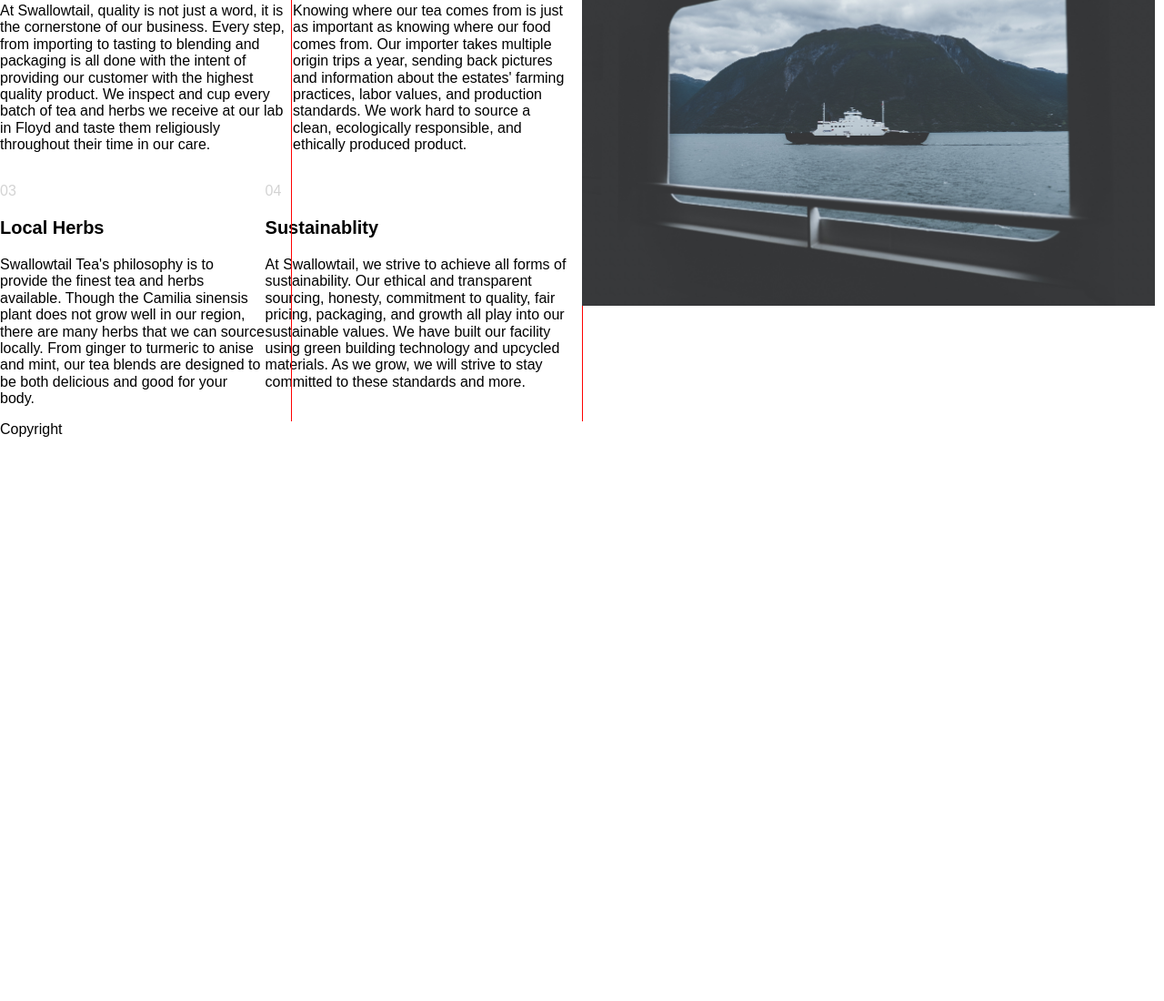
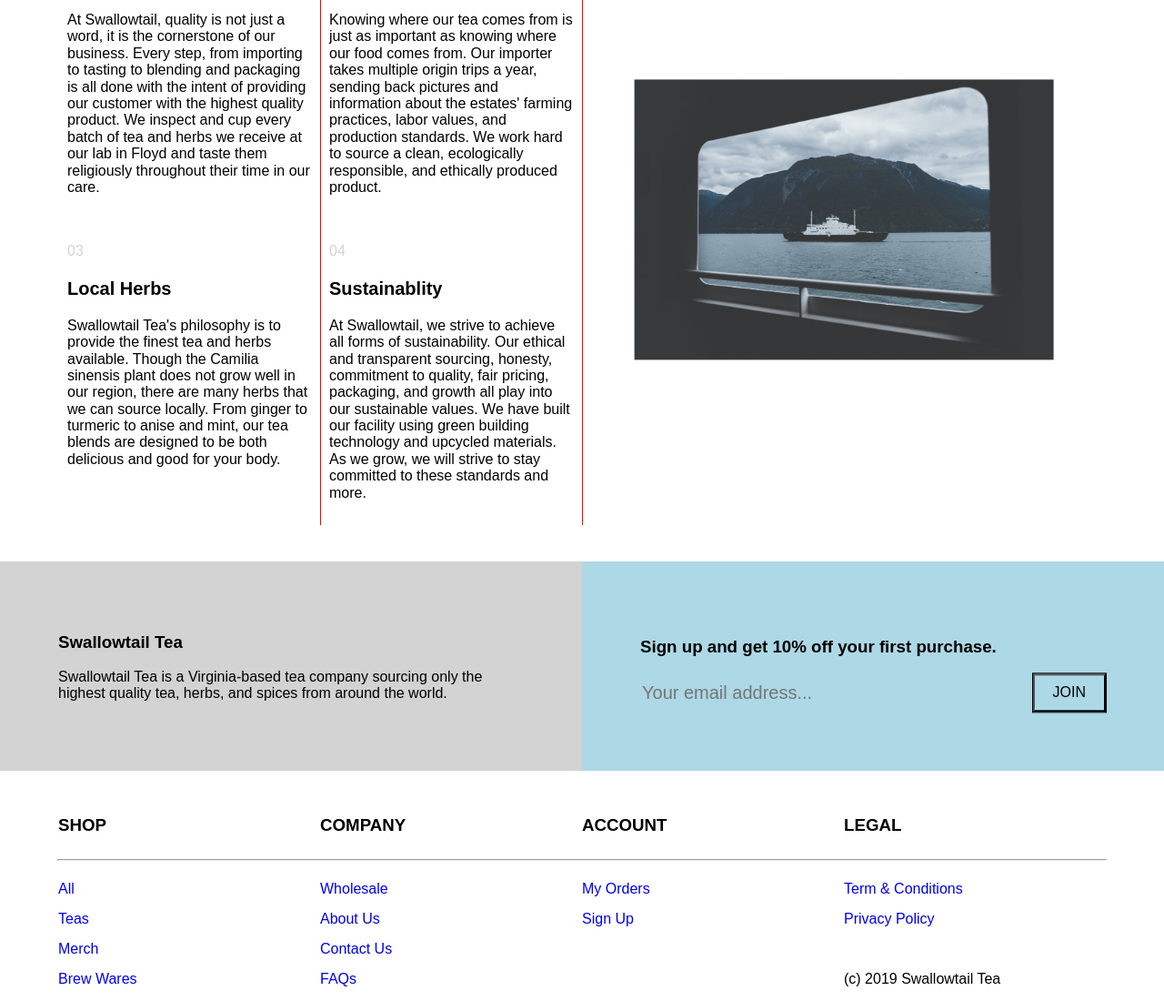
Before and after one commit to mynamestak/canada-day, a plain HTML site: page index.html in a window 1280 px wide. Shown: the part 699-1799 px from the top of the page at 91% size. Before the commit the page ends 1181 px from the top, so only its background shows below. Drawn offline with Linux system fonts and the light colour scheme; a web font is replaced by a local one.

Commit message:
added mail form and footer

```diff
--- a/css/style.css
+++ b/css/style.css
@@ -27,7 +27,7 @@ img.homeimg {
     border-collapse: collapse;
 } */
 
-li {
+.headerleft li {
     list-style: none;
     padding: 16px;
     text-align: center;
@@ -107,13 +107,13 @@ a:visited {
 
 .split2 {
     position: relative;
+    margin: 0 5%;
 }
 
 .flex {
     margin: 20px;
     display: flex;
     margin:  auto;
-    position:  relative;
 }
 
 
@@ -126,16 +126,18 @@ a:visited {
 }
 
 .landscapeimg {
-    padding: 10px;
+    position: relative;
+}
+
+.landscapeimg img {
+    max-width: 80%;
+    position: absolute;
+    left: 50%;
+    top: 50%;
+    transform: translate(-50%, -50%)
 
 }
 
-.landscapeimg img {
-    max-width: 100%;
-}
-
-
-}
 
 .split4 div {
     padding: 10px;
@@ -149,3 +151,114 @@ a:visited {
 .split4 .number {
     color: lightgray;
 }
+
+/* takuya 3rd part */
+/* outro and mail form */
+
+.split {
+    display: flex;
+    margin-top: 40px;
+}
+
+.split .outroleft {
+    background: lightgray;
+    width: 50%;
+    height: 230px;
+    position: relative;
+
+}
+
+.outroleft .outrocontext {
+    position: absolute;
+    top: 50%;
+    left: 50%;
+    transform: translateY(-50%) translateX(-50%);
+    -webkit- transform: translateY(-50%) translateX(-50%);
+}
+
+.split .outroright {
+    background: lightblue;
+    width: 50%;
+    height: 230px;
+    position: relative;
+}
+
+.outroright .outrocontext {
+    position: absolute;
+    top: 50%;
+    left: 50%;
+    transform: translateY(-50%) translateX(-50%);
+    -webkit- transform: translateY(-50%) translateX(-50%);
+}
+
+.outrocontext{
+    width: 80%;
+}
+
+.outrocontext .mail {
+    display: flex;
+    justify-content: space-between;
+}
+
+
+input[type='text'] {
+    background-color: transparent;
+    border: none;
+    width: 60%;
+    font-size: 1.25rem;
+}
+
+input[type='text']:focus {
+    outline: none;
+}
+
+input[type='submit'] {
+    background: transparent;
+    outline: 1px solid black;
+    padding: 10px 20px;
+}
+
+input[type='submit']:hover {
+    text-decoration: underline;
+}
+
+
+
+/* footer */
+footer {
+    background: white;
+    margin-top: 30px;
+}
+
+
+
+footer .top {
+    display: flex;
+    margin: 0 5%;
+}
+
+.top h3 {
+    width: 25%;
+}
+
+hr {
+    width: 90%;
+}
+
+.footer .footermenu {
+    display: flex;
+    margin: 0 5%;
+}
+
+.footermenu div {
+    width: 25%;
+    list-style: none;
+}
+
+.footermenu div li {
+    margin: 5% 5% 5% 0;
+}
+
+.footermenu div span {
+    padding: 5% 5% 5% 0;
+}
--- a/index.html
+++ b/index.html
@@ -74,8 +74,59 @@
     </div>
 </div>
 
-<footer>
-    <span>Copyright</span>
+
+<!-- takuya 3rd part -->
+
+<div class="split">
+    <div class="outroleft">
+        <div class="outrocontext">
+            <h3>Swallowtail Tea</h3>
+            <p>Swallowtail Tea is a Virginia-based tea company sourcing only the highest quality tea, herbs, and spices from around the world.</p>
+        </div>
+    </div>
+    <div class="outroright">
+        <div class="outrocontext">
+            <h3>Sign up and get 10% off your first purchase.</h3>
+            <div class="mail">
+                <input type="text" placeholder="Your email address..." name="email">
+                <input type="submit" value="JOIN" class="button">
+            </div>
+        </div>
+    </div>
+</div>
+
+<footer class="footer">
+    <div class="top">
+        <h3>SHOP</h3>
+        <h3>COMPANY</h3>
+        <h3>ACCOUNT</h3>
+        <h3>LEGAL</h3>
+    </div>
+    <hr>
+    <div class="footermenu">
+        <div class="shop">
+            <a href="#"><li>All</li></a>
+            <a href="#"><li>Teas</li></a>
+            <a href="#"><li>Merch</li></a>
+            <a href="#"><li>Brew Wares</li></a>
+        </div>
+        <div class="company">
+            <a href="#"><li>Wholesale</li></a>
+            <a href="#"><li>About Us</li></a>
+            <a href="#"><li>Contact Us</li></a>
+            <a href="#"><li>FAQs</li></a>
+        </div>
+        <div class="account">
+            <a href="#"><li>My Orders</li></a>
+            <a href="#"><li>Sign Up</li></a>
+        </div>
+        <div class="legal">
+            <a href="#"><li>Term & Conditions</li></a>
+            <a href="#"><li>Privacy Policy</li></a>
+            <span></span>
+            <li>(c) 2019 Swallowtail Tea</li>
+        </div>
+    </div>
 </footer>
 </body>
 </html>
```
